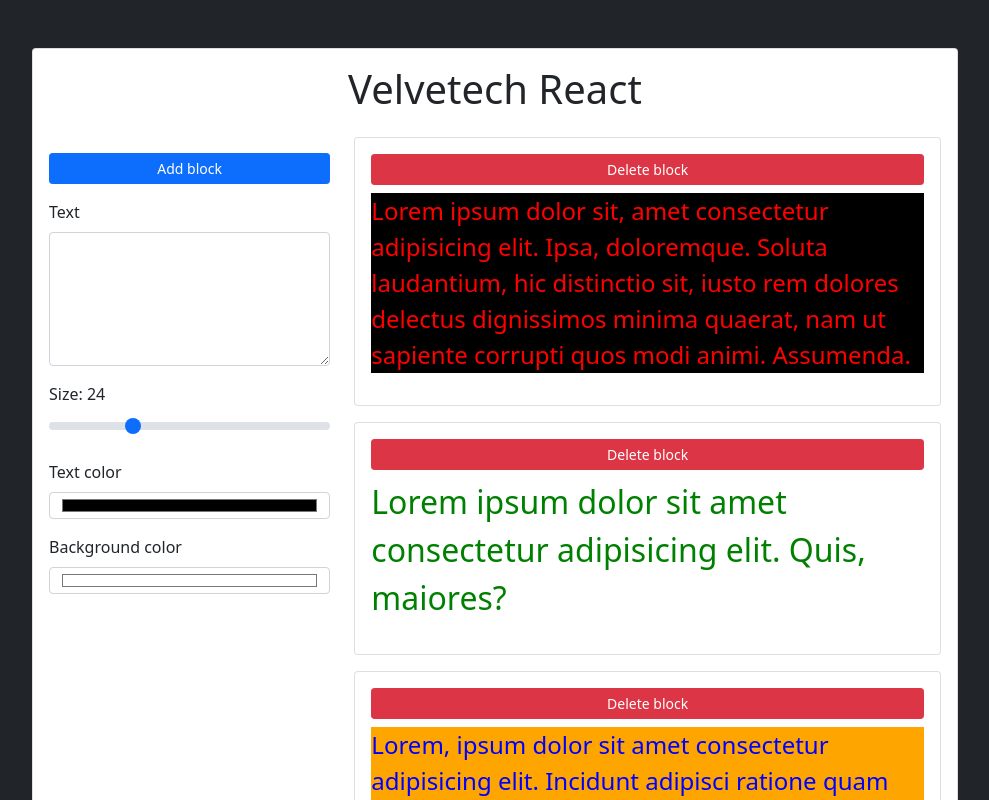
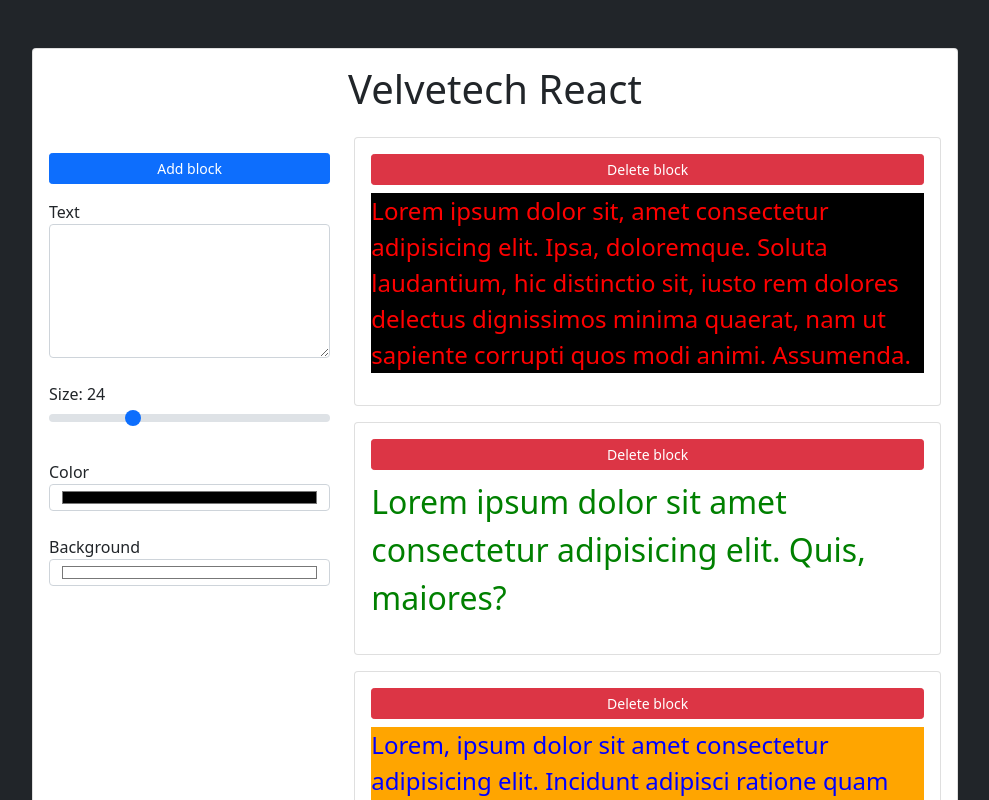
Before and after one commit to alekseyvlivanov/velvetech-react, a React (Create React App) app: page / in a window 1280 px wide. Shown: the top 800 px of the page, without its empty margins (145-1134 px from the left). Built offline with nearby package versions, Linux system fonts and the light colour scheme.

Commit message:
refactor: more components

```diff
--- a/package.json
+++ b/package.json
@@ -7,6 +7,7 @@
     "@testing-library/react": "^11.1.0",
     "@testing-library/user-event": "^13.1.8",
     "bootstrap": "^5.0.0",
+    "nanoid": "^3.1.22",
     "react": "^17.0.2",
     "react-dom": "^17.0.2",
     "react-scripts": "4.0.3"
--- a/src/App.js
+++ b/src/App.js
@@ -1,9 +1,11 @@
+import { nanoid } from 'nanoid';
+
 import BlockSection from './components/BlockSection';
 import ControlForm from './components/ControlForm';
 
 const DUMMY_DATA = [
   {
-    id: 1,
+    id: nanoid(),
     text:
       'Lorem ipsum dolor sit, amet consectetur adipisicing elit. Ipsa, doloremque. Soluta laudantium, hic distinctio sit, iusto rem dolores delectus dignissimos minima quaerat, nam ut sapiente corrupti quos modi animi. Assumenda.',
     size: 24,
@@ -11,7 +13,7 @@ const DUMMY_DATA = [
     bgColor: 'black',
   },
   {
-    id: 2,
+    id: nanoid(),
     text:
       'Lorem ipsum dolor sit amet consectetur adipisicing elit. Quis, maiores?',
     size: 32,
@@ -19,7 +21,7 @@ const DUMMY_DATA = [
     bgColor: 'white',
   },
   {
-    id: 3,
+    id: nanoid(),
     text:
       'Lorem, ipsum dolor sit amet consectetur adipisicing elit. Incidunt adipisci ratione quam inventore reiciendis necessitatibus numquam? Consequatur nulla ipsa commodi.',
     size: 24,
@@ -29,8 +31,11 @@ const DUMMY_DATA = [
 ];
 
 const DEFAULT_VALUES = {
+  id: null,
   text: '',
-  size: '24',
+  size: 24,
+  minSize: 8,
+  maxSize: 64,
   color: '#000000',
   bgColor: '#ffffff',
 };
--- /dev/null
+++ b/src/components/ColorPicker.js
@@ -0,0 +1,17 @@
+function ColorPicker({ label, color }) {
+  return (
+    <div className="mb-3">
+      <label className="form-label d-block">
+        {label}
+        <input
+          type="color"
+          className="form-control"
+          value={color}
+          style={{ cursor: 'pointer' }}
+        />
+      </label>
+    </div>
+  );
+}
+
+export default ColorPicker;
--- a/src/components/ControlForm.js
+++ b/src/components/ControlForm.js
@@ -1,59 +1,19 @@
+import ColorPicker from './ColorPicker';
+import InputRange from './InputRange';
+import TextBox from './TextBox';
+
 function ControlForm({ values }) {
   const { text, size, color, bgColor } = values;
 
   return (
-    <form className="d-flex flex-column">
+    <form className="d-flex flex-column sticky-top">
       <button type="button" className="btn btn-primary btn-sm my-3">
         Add block
       </button>
-      <div className="mb-3">
-        <label className="form-label" htmlFor="controlText">
-          Text
-        </label>
-        <textarea
-          className="form-control"
-          id="controlText"
-          value={text}
-          rows="5"
-        ></textarea>
-      </div>
-      <div className="mb-3">
-        <label className="form-label" htmlFor="controlSize">
-          Size: {size}
-        </label>
-        <input
-          type="range"
-          className="form-range"
-          id="controlSize"
-          value={size}
-          min="8"
-          max="64"
-        />
-      </div>
-      <div className="mb-3">
-        <label className="form-label" htmlFor="controlColor">
-          Text color
-        </label>
-        <input
-          type="color"
-          className="form-control"
-          id="controlColor"
-          value={color}
-          style={{ cursor: 'pointer' }}
-        />
-      </div>
-      <div className="mb-3">
-        <label className="form-label" htmlFor="controlBgColor">
-          Background color
-        </label>
-        <input
-          type="color"
-          className="form-control"
-          id="controlBgColor"
-          value={bgColor}
-          style={{ cursor: 'pointer' }}
-        />
-      </div>
+      <TextBox label="Text" text={text} />
+      <InputRange label="Size" value={size} min={8} max={64} />
+      <ColorPicker label="Color" color={color} />
+      <ColorPicker label="Background" color={bgColor} />
     </form>
   );
 }
--- /dev/null
+++ b/src/components/InputRange.js
@@ -0,0 +1,18 @@
+function InputRange({ label, value, min, max }) {
+  return (
+    <div className="mb-3">
+      <label className="form-label d-block">
+        {label}: {value}
+        <input
+          type="range"
+          className="form-range"
+          value={value}
+          min={min}
+          max={max}
+        />
+      </label>
+    </div>
+  );
+}
+
+export default InputRange;
--- /dev/null
+++ b/src/components/TextBox.js
@@ -0,0 +1,12 @@
+function TextBox({ label, text }) {
+  return (
+    <div className="mb-3">
+      <label className="form-label d-block">
+        {label}
+        <textarea className="form-control" value={text} rows="5" />
+      </label>
+    </div>
+  );
+}
+
+export default TextBox;
```
Also changed, not shown: 1 other file (tests, documents, lock files or other folders).
